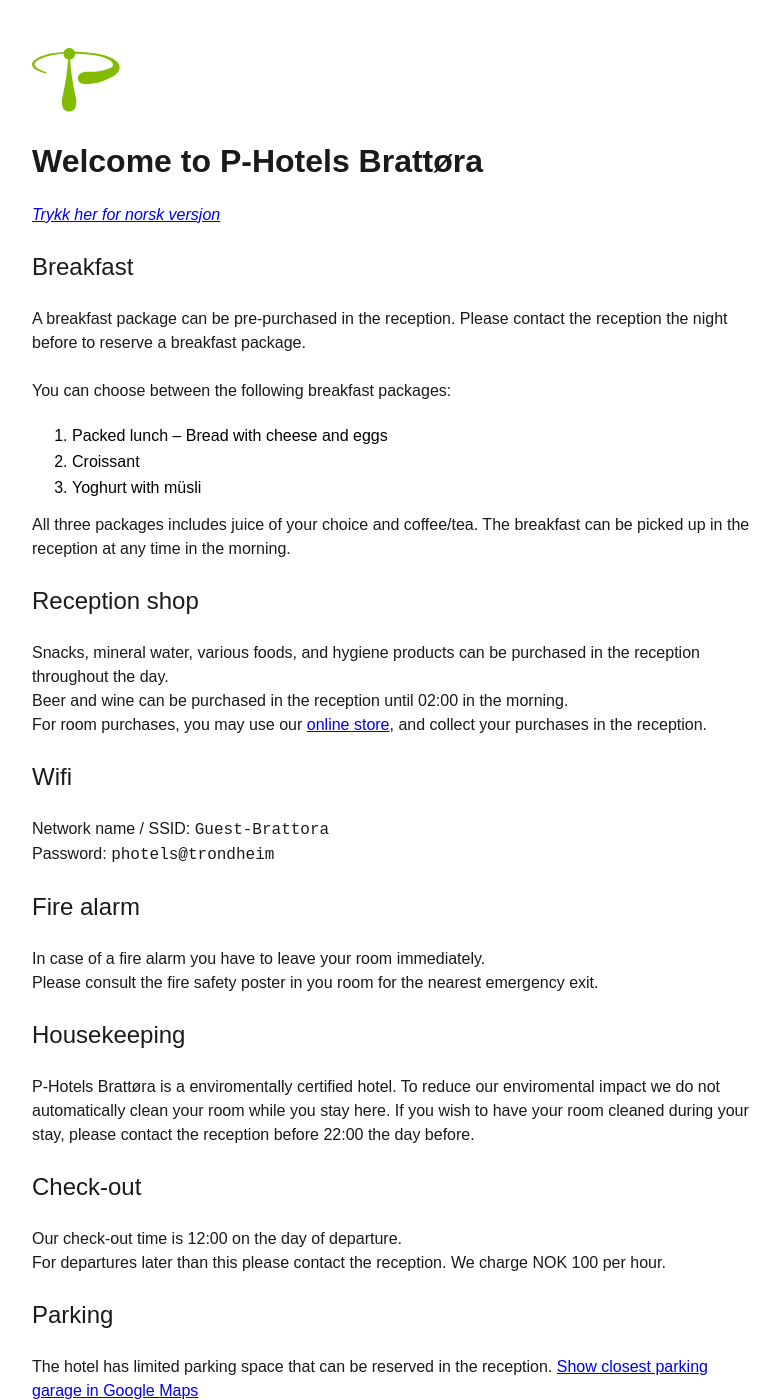
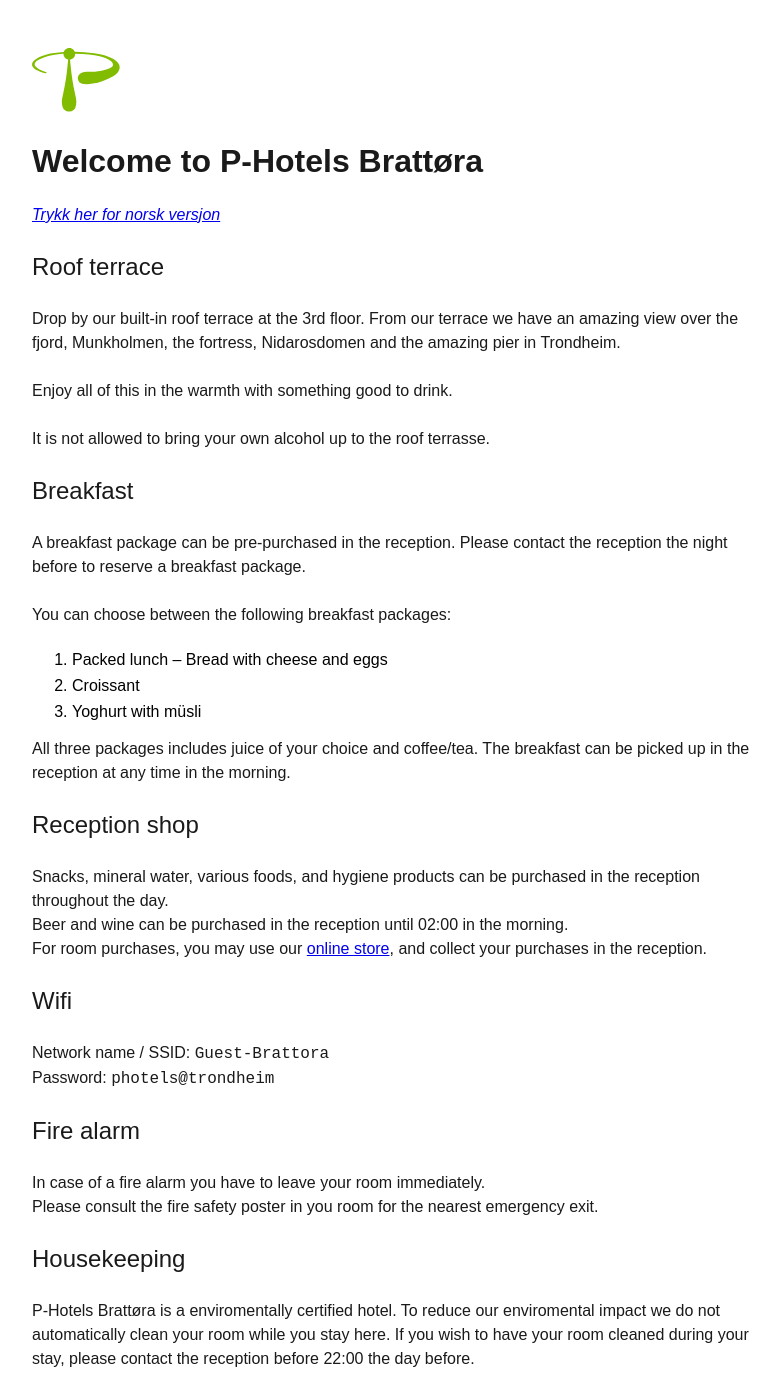
Before and after one commit to photels/photels.github.io, a Jekyll site: the page built from info-english.md, in a window 1280 px wide and 1400 px high. Shown: the whole window, without its empty margins (16-796 px from the left). Built offline with Jekyll 4.4.1, drawn with Linux system fonts in a browser that asks for light colours; some of the changed text lies outside the part shown.

Commit message:
Update info-english.md

```diff
--- a/info-english.md
+++ b/info-english.md
@@ -8,6 +8,14 @@ lang: "en"
 
 # Welcome to P-Hotels Brattøra
 *[Trykk her for norsk versjon](/info-norwegian)*
+
+## Roof terrace
+Drop by our built-in roof terrace at the 3rd floor. From our terrace we have an amazing view over the fjord, Munkholmen, the fortress, Nidarosdomen and the amazing pier in Trondheim.
+
+Enjoy all of this in the warmth with something good to drink.
+
+It is not allowed to bring your own alcohol up to the roof terrasse.
+
 
 ## Breakfast
 A breakfast package can be pre-purchased in the reception.
```
Also changed, not shown: other parts of info-english.md (+0 -3 lines).
